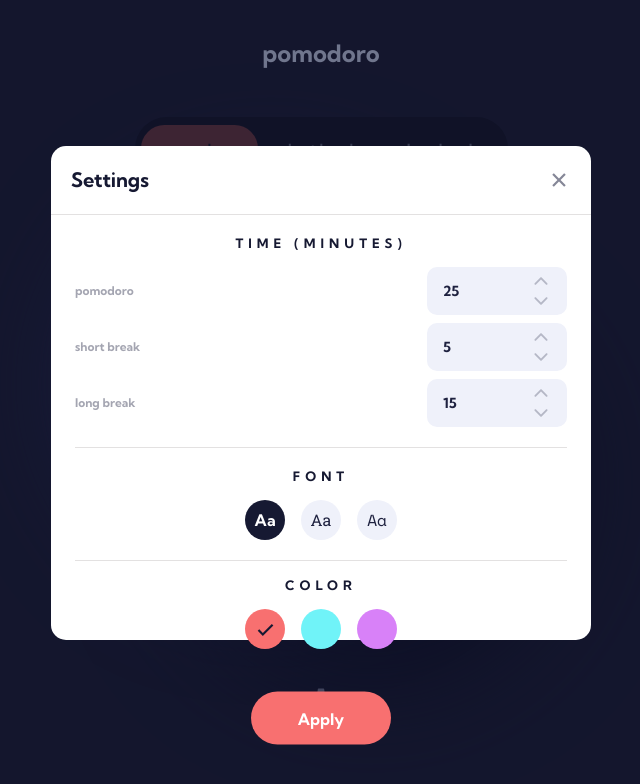
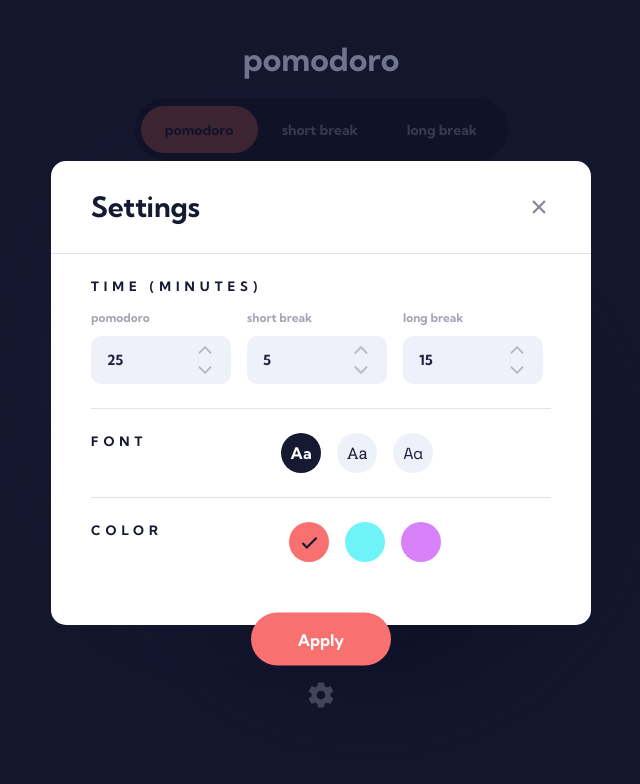
Before and after one commit to Furxx2000/Pomodoro-app, a React (Vite) app: page / in a window 1280 px wide. Both pictures are taken after a click on the icon 640 px from the left and 701 px from the top of the page. Shown: the top 784 px of the page, without its empty margins (319-959 px from the left). Built offline with nearby package versions, Linux system fonts and the light colour scheme.

Commit message:
Add tablet style

```diff
--- a/src/components/UI/Dialog/Dialog.tsx
+++ b/src/components/UI/Dialog/Dialog.tsx
@@ -18,8 +18,8 @@ export default function Dialog() {
       <DialogContainer>
         <DialogHeader />
         <DialogContent>
-          <DialogSetting title='time (minutes)'>
-            <div className='grid gap-2 w-full'>
+          <DialogSetting title='time (minutes)' column>
+            <div className='grid gap-2 w-full md:grid-cols-3'>
               {modes.map((mode) => (
                 <Form
                   key={mode.modeType}
--- a/src/components/UI/Dialog/DialogContainer.tsx
+++ b/src/components/UI/Dialog/DialogContainer.tsx
@@ -11,9 +11,9 @@ export default function DialogContainer({
     <div
       role='dialog'
       aria-label='Open settings'
-      className={`dialog-width h-[549px] md:h-[494px] bg-white rounded-[15px] fixed top-1/2 left-1/2 translate-x-[-50%] translate-y-[calc(-50%-7px)] ${
+      className={`dialog-width h-[549px] bg-white rounded-[15px] fixed top-1/2 left-1/2 translate-x-[-50%] translate-y-[calc(-50%-7px)] ${
         dialog ? '' : 'opacity-0 pointer-events-none'
-      } transition ease-in z-30`}
+      } transition ease-in z-30 md:h-[464px]`}
     >
       {children}
     </div>
--- a/src/components/UI/Dialog/DialogContent.tsx
+++ b/src/components/UI/Dialog/DialogContent.tsx
@@ -3,5 +3,5 @@ export default function DialogContent({
 }: {
   children: React.ReactNode;
 }) {
-  return <article className='px-6'>{children}</article>;
+  return <article className='px-6 md:px-10'>{children}</article>;
 }
--- a/src/components/UI/Dialog/DialogHeader.tsx
+++ b/src/components/UI/Dialog/DialogHeader.tsx
@@ -5,8 +5,8 @@ export default function DialogHeader() {
   const { handleSetDialog } = useThemeState();
 
   return (
-    <header className='flex justify-between items-center p-5 text-xl border-b border-[#E3E1E1]'>
-      <h5 className='text-dark-blue-2'>Settings</h5>
+    <header className='flex justify-between items-center p-5 text-xl border-b border-[#E3E1E1] md:px-10 md:py-8'>
+      <h5 className='text-dark-blue-2 md:text-[28px]'>Settings</h5>
       <IoCloseSharp
         size='24px'
         className='close-icon  cursor-pointer'
--- a/src/components/UI/Dialog/DialogSetting.tsx
+++ b/src/components/UI/Dialog/DialogSetting.tsx
@@ -1,14 +1,21 @@
 interface Props {
   title: string;
   children: React.ReactNode;
+  column?: boolean;
 }
 
-export default function DialogSetting({ title, children }: Props) {
+export default function DialogSetting({
+  title,
+  children,
+  column = false,
+}: Props) {
   return (
     <section
-      className={`flex flex-col items-center gap-4 ${
-        title === 'color' ? 'py-4' : 'py-5 border-b border-[#E3E1E1]'
-      }`}
+      className={`flex ${column && 'flex-col'} items-center gap-4 ${
+        title === 'color'
+          ? 'py-4 md:py-6'
+          : 'py-5 md:py-6 border-b border-[#E3E1E1]'
+      } md:items-start`}
     >
       <h4 className='text-dark-blue-2'>{title}</h4>
       {children}
--- a/src/components/UI/Logo.tsx
+++ b/src/components/UI/Logo.tsx
@@ -1,3 +1,7 @@
 export default function Logo() {
-  return <p className='text-2xl text-lilac-blue font-sans'>pomodoro</p>;
+  return (
+    <p className='text-2xl text-lilac-blue font-sans md:text-[2rem]'>
+      pomodoro
+    </p>
+  );
 }
--- a/src/components/UI/ModeSwitch/ModeSwitcher.tsx
+++ b/src/components/UI/ModeSwitch/ModeSwitcher.tsx
@@ -5,7 +5,7 @@ export default function ModeSwitcher() {
   const { curTheme } = useThemeState();
 
   return (
-    <section className='w-full h-[63px] max-w-[373px] rounded-[31.5px] bg-dark-blue-2 px-1.5 py-2 flex relative z-10'>
+    <section className='w-full h-[63px] max-w-[373px] rounded-[31.5px] bg-dark-blue-2 px-1.5 py-2 flex relative z-10 md:mt-[-2rem]'>
       {curTheme.activeState.map((mode) => (
         <ModeButton key={mode.modeType} mode={mode} />
       ))}
--- a/src/components/UI/Timer/TimerState.tsx
+++ b/src/components/UI/Timer/TimerState.tsx
@@ -4,7 +4,9 @@ export default function TimerState() {
   const { curTheme } = useThemeState();
 
   return (
-    <h3 className={`${curTheme.font}`}>
+    <h3
+      className={`${curTheme.font} tracking-[15px] indent-[15px] md:text-base`}
+    >
       {curTheme.isTimerStart ? 'pause' : 'start'}
     </h3>
   );
--- a/src/components/UI/Timer/TimerTime.tsx
+++ b/src/components/UI/Timer/TimerTime.tsx
@@ -6,5 +6,11 @@ export default function TimerTime() {
   const curMode = curTheme.activeState.filter((mode) => mode.isSelected)[0];
   const curTime = TransformTime(curMode.value);
 
-  return <h1 className={`text-[80px] ${curTheme.font}`}>{curTime}</h1>;
+  return (
+    <h1
+      className={`text-[80px] ${curTheme.font} md:text-[100px] md:leading-[124px]`}
+    >
+      {curTime}
+    </h1>
+  );
 }
--- a/src/components/UI/TimerSettings/Form.tsx
+++ b/src/components/UI/TimerSettings/Form.tsx
@@ -15,14 +15,14 @@ export default function Form({ title, mins }: Props) {
   } = useThemeState();
 
   return (
-    <div className='flex items-center justify-between gap-y-2.5 w-full bg-white'>
+    <div className='flex items-center justify-between gap-y-2.5 w-full bg-white md:flex-col md:items-start'>
       <label
         htmlFor={`${title}-Form`}
         className=' text-dark-blue-1 text-xs opacity-40'
       >
         {title}
       </label>
-      <div className='bg-light-gray rounded-[10px] w-[140px] h-[40px] md:h-[48px] p-4 flex items-center'>
+      <div className='bg-light-gray rounded-[10px] w-[140px] h-[40px] p-4 flex items-center md:h-[48px]'>
         <input
           id={`${title}-Form`}
           className='w-full bg-light-gray text-sm text-dark-blue-1 appearance-none outline-none'
@@ -36,13 +36,13 @@ export default function Form({ title, mins }: Props) {
           <IoIosArrowUp
             size='18px'
             tabIndex={0}
-            className='md:w-5 md:h-5 transition ease-in cursor-pointer outline-none focus:ring-1'
+            className='transition ease-in cursor-pointer outline-none focus:ring-1 md:w-5 md:h-5'
             onClick={() => handleIncrease(title)}
           />
           <IoIosArrowDown
             size='18px'
             tabIndex={0}
-            className='md:w-5 md:h-5 transition ease-in cursor-pointer outline-none focus:ring-1'
+            className='transition ease-in cursor-pointer outline-none focus:ring-1 md:w-5 md:h-5'
             onClick={() => handleDecrease(title)}
           />
         </div>
```
